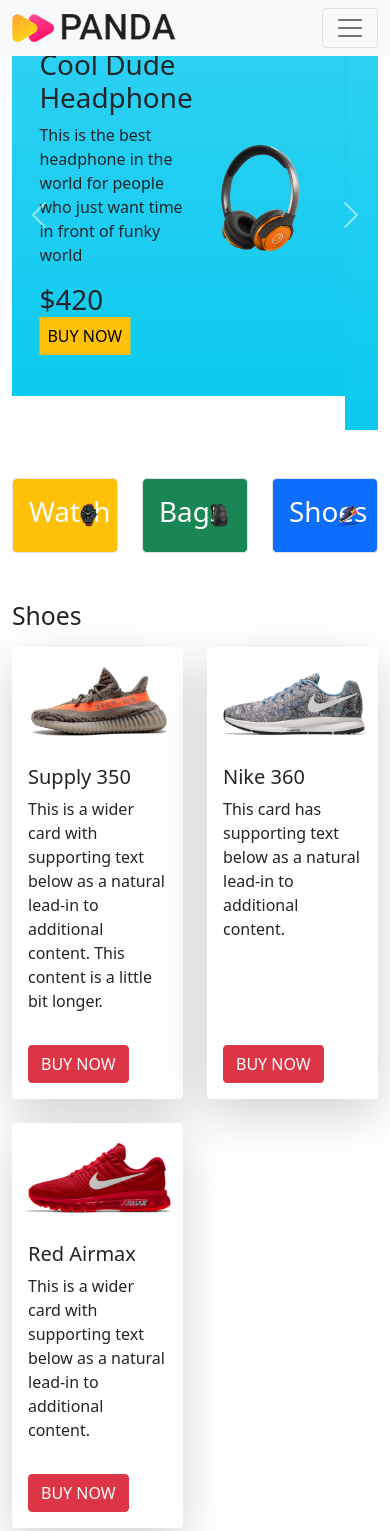
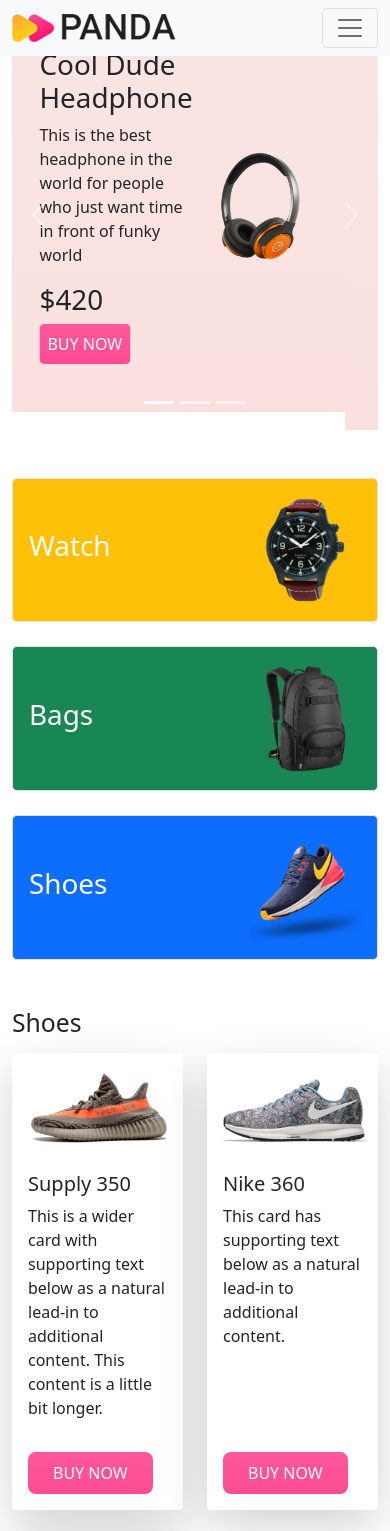
Before and after one commit to amankhanshakib/panda-commerce-bootstrap, a plain HTML site: page index.html in a window 390 px wide. Shown: the top 1531 px of the page. Drawn offline with Linux system fonts and the light colour scheme.

Commit message:
amankhan

```diff
--- a/index.html
+++ b/index.html
@@ -6,6 +6,8 @@
     <meta name="viewport" content="width=device-width, initial-scale=1.0">
     <title>Panda E-commerce</title>
     <link rel="stylesheet" href="css/bootstrap.min.css">
+    <!-- Custom style  -->
+    <link rel="stylesheet" href="style.css">
 </head>
 <body>
     <header>
@@ -44,12 +46,12 @@
                 </div>
                 <div class="carousel-inner">
                   <div class="carousel-item active">
-                      <div class="row bg-info p-5 bg-gradient d-flex align-items-center">
+                      <div class="row information-bg p-5 bg-gradient d-flex align-items-center">
                           <div class="col-7 col-sm-7 col-md-7 col-lg-7">
                             <h1>Cool Dude Headphone</h1>
                             <p>This is the best headphone in the world for people who just want time in front of funky world</p>
                             <h1>$420</h1>
-                            <bt class="btn-warning p-2">BUY NOW</bt>
+                            <button class="panda-btn-buy-now p-2 rounded-3">BUY NOW</button>
                           </div>
                           <div class="col-5 col-sm-5 col-md-5 col-lg-5">
                             <img src="images/banner-images/headphone.png" class="d-block w-100" alt="...">
@@ -57,12 +59,12 @@
                       </div>
                   </div>
                   <div class="carousel-item">
-                    <div class="row bg-info p-5 bg-gradient d-flex align-items-center">
+                    <div class="row information-bg p-5 bg-gradient d-flex align-items-center">
                         <div class="col-7 col-sm-7 col-md-7 col-lg-7">
                           <h1>X-Box for Your living room</h1>
                           <p>This is the best headphone in the world for people who just want time in front of funky world</p>
                           <h1>$600</h1>
-                          <bt class="btn-warning p-2">BUY NOW</bt>
+                          <bt class="panda-btn-buy-now p-2">BUY NOW</bt>
                         </div>
                         <div class="col-5 col-sm-5 col-md-5 col-lg-5">
                           <img src="images/banner-images/tv.png" class="d-block w-100" alt="...">
@@ -70,12 +72,12 @@
                     </div>
                   </div>
                   <div class="carousel-item">
-                    <div class="row bg-info p-5 bg-gradient d-flex align-items-center">
+                    <div class="row information-bg p-5 bg-gradient d-flex align-items-center">
                         <div class="col-7 col-sm-7 col-md-7 col-lg-7">
                           <h1>Mega LCD TV for Sports</h1>
                           <p>This is the best headphone in the world for people who just want time in front of funky world</p>
                           <h1>$1200</h1>
-                          <bt class="btn-warning p-2">BUY NOW</bt>
+                          <bt class="panda-btn-buy-now p-2">BUY NOW</bt>
                         </div>
                         <div class="col-5 col-sm-5 col-md-5 col-lg-5">
                           <img src="images/banner-images/xbox.png" class="d-block w-100" alt="...">
@@ -98,22 +100,22 @@
         <!-- Cetagories  -->
         <section class="container my-5">
             <div class="row g-4">
-                <div class="col-4 col-sm-4 col-md-4 col-lg-4">
+                <div class="col-12 col-sm-6 col-md-4 col-lg-4">
                     <div class="p-3 border bg-warning d-flex align-items-center justify-content-lg-between justify-content-md-between justify-content-sm-between rounded-3">
                         <h1 class="text-white col-8 col-sm-8 col-md-8 col-lg-8">Watch</h1>
-                        <img class="col-4 col-sm-4 col-md-4 col-lg-4" src="images/categories/watch.png" alt="" width="80">
+                        <img class="col-4 col-sm-4 col-md-4 col-lg-4" src="images/categories/watch.png" alt="" width="100px">
                     </div>
                 </div>
-                <div class="col-4 col-sm-4 col-md-4 col-lg-4">
+                <div class="col-12 col-sm-4 col-md-4 col-lg-4">
                     <div class="p-3 border bg-success d-flex align-items-center justify-content-lg-between justify-content-md-between justify-content-sm-between  rounded-3">
                         <h1 class="text-white col-8 col-sm-8 col-md-8 col-lg-8">Bags</h1>
-                        <img class="col-4 col-sm-4 col-md-4 col-lg-4" src="images/categories/bag.png" alt="" width="80">
+                        <img class="col-4 col-sm-4 col-md-4 col-lg-4" src="images/categories/bag.png" alt="">
                     </div>
                 </div>
-                <div class="col-4 col-sm-4 col-md-4 col-lg-4">
+                <div class="col-12 col-sm-4 col-md-4 col-lg-4">
                     <div class="p-3 border bg-primary d-flex align-items-center justify-content-lg-between justify-content-md-between justify-content-sm-between  rounded-3">
                         <h1 class="text-white col-8 col-sm-8 col-md-8 col-lg-8">Shoes</h1>
-                        <img class="col-4 col-sm-4 col-md-4 col-lg-4" src="images/categories/shoes.png" alt="" width="80">
+                        <img class="col-4 col-sm-4 col-md-4 col-lg-4" src="images/categories/shoes.png" alt="">
                     </div>
                 </div>
             </div>
@@ -121,7 +123,7 @@
         <!-- Some Shoes -->
         <section class="container my-5" id="Shoes">
             <h2 class="mb-3">Shoes</h2>
-            <div class="row row-cols-2 row-cols-sm-2 row-cols-md-3 g-4">
+            <div class="row row-cols-2 row-cols-sm-2 row-cols-md-3 row-cols-lg-3 g-4">
                 <div class="col">
                   <div class="card border-0 shadow-lg h-100">
                     <img src="images/shoes/shoe-1.png" class="card-img-top" alt="...">
@@ -130,7 +132,7 @@
                       <p class="card-text">This is a wider card with supporting text below as a natural lead-in to additional content. This content is a little bit longer.</p>
                     </div>
                     <div class="m-3">
-                      <button class="btn btn-danger">BUY NOW</button>
+                      <button class="panda-btn-buy-now">BUY NOW</button>
                     </div>
                   </div>
                 </div>
@@ -142,7 +144,7 @@
                       <p class="card-text">This card has supporting text below as a natural lead-in to additional content.</p>
                     </div>
                     <div class="m-3">
-                      <button class="btn btn-danger">BUY NOW</button>
+                      <button class="panda-btn-buy-now">BUY NOW</button>
                     </div>
                   </div>
                 </div>
@@ -154,7 +156,7 @@
                       <p class="card-text">This is a wider card with supporting text below as a natural lead-in to additional content. </p>
                     </div>
                     <div class="m-3">
-                      <button class="btn btn-danger">BUY NOW</button>
+                      <button class="panda-btn-buy-now">BUY NOW</button>
                     </div>
                   </div>
                 </div>
@@ -163,7 +165,7 @@
         <!--Some bagpacks  -->
         <section class="container my-5" id="Backpack">
             <h2 class="mb-3">Backpack</h2>
-            <div class="row row-cols-2 row-cols-sm-2 row-cols-md-3 g-4">
+            <div class="row row-cols-2 row-cols-sm-2 row-cols-md-3 row-cols-lg-3 g-4">
                 <div class="col">
                   <div class="card border-0 shadow-lg h-100">
                     <img src="images/bags/bag-1.png" class="card-img-top" alt="...">
@@ -173,7 +175,7 @@
                       <p class="card-text">This is a wider card with supporting text below as a natural lead-in to additional content. This content is a little bit longer.</p>
                     </div>
                     <div class="m-3">
-                      <button class="btn btn-danger">BUY NOW</button>
+                      <button class="panda-btn-buy-now">BUY NOW</button>
                     </div>
                   </div>
                 </div>
@@ -186,7 +188,7 @@
                       <p class="card-text">This card has supporting text below as a natural lead-in to additional content.</p>
                     </div>
                     <div class="m-3">
-                      <button class="btn btn-danger">BUY NOW</button>
+                      <button class="panda-btn-buy-now">BUY NOW</button>
                     </div>
                   </div>
                 </div>
@@ -199,20 +201,20 @@
                       <p class="card-text">This is a wider card with supporting text below as a natural lead-in to additional content. </p>
                     </div>
                     <div class="m-3">
-                      <button class="btn btn-danger">BUY NOW</button>
+                      <button class="panda-btn-buy-now">BUY NOW</button>
                     </div>
                   </div>
                 </div>
               </div>
         </section>
         <!-- Subscribers -->
-        <section style="height: 300px;" class="container bg-info d-flex justify-content-center align-items-center rounded-3 my-5">
+        <section style="height: 300px;" class="container information-bg d-flex justify-content-center align-items-center rounded-3 my-5">
             <div id="Subscribe">
                 <h1>LET'S STAY IN TOUCH</h1>
                 <P>Get updates o sales, specials and more</P>
-                <input type="text" placeholder="Your Email">
+                <input class="form-control" type="text" placeholder="Your Email">
                 <br>
-                <button class="btn btn-success">Submit</button>
+                <button class="panda-btn-buy-now">Submit</button>
             </div>
         </section>
     </main>
--- a/style.css
+++ b/style.css
@@ -0,0 +1,13 @@
+.information-bg{
+    background-color: #fae1df;
+}
+.cetagories img{
+    width: 100px;
+}
+.panda-btn-buy-now{
+    color: white;
+    border: none;
+    border-radius: 8px;
+    padding: 9px 25px;
+    background-image: linear-gradient(to bottom, #ff589b 0%, #ff4b92 100%);
+}
```
